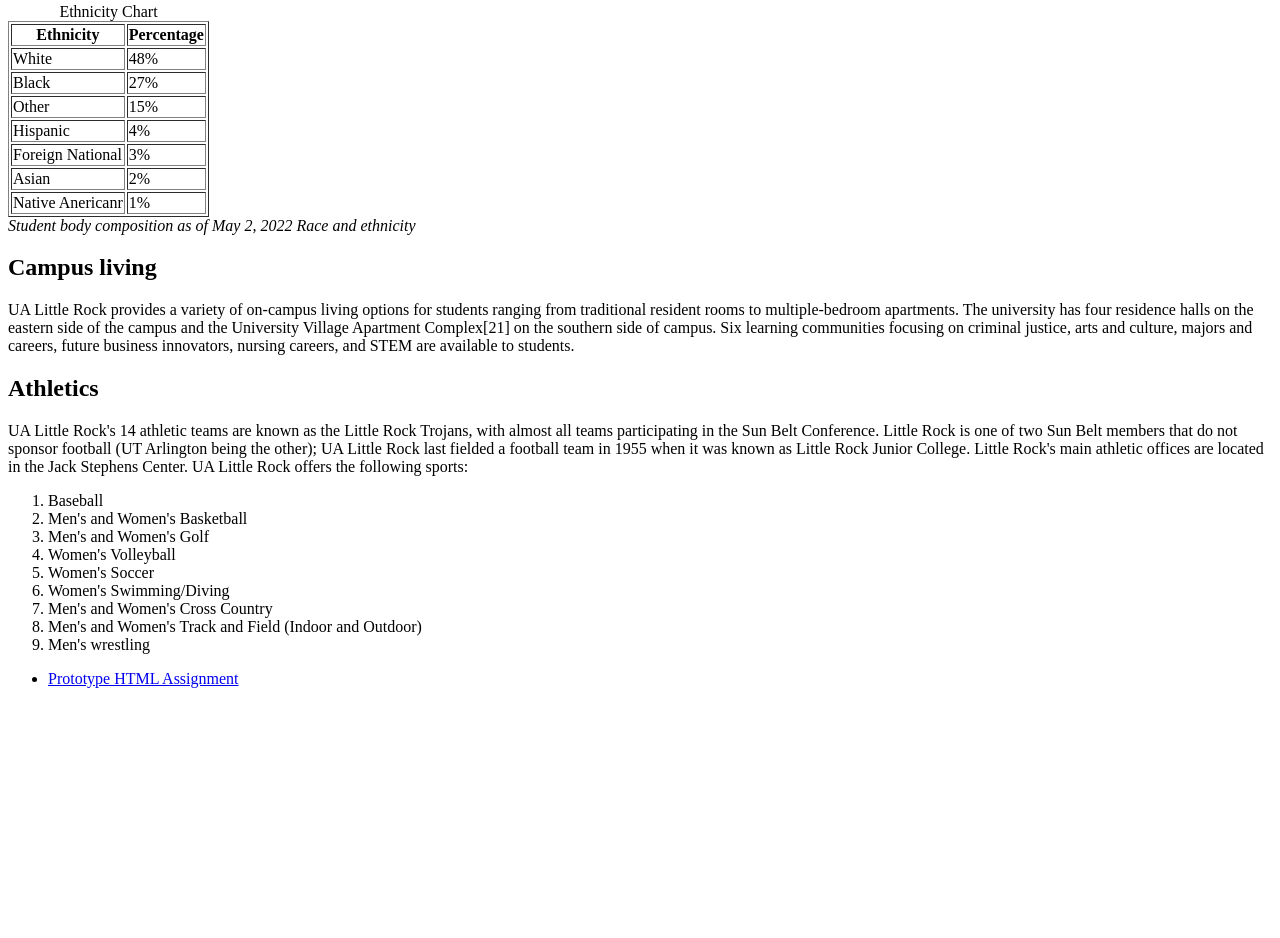
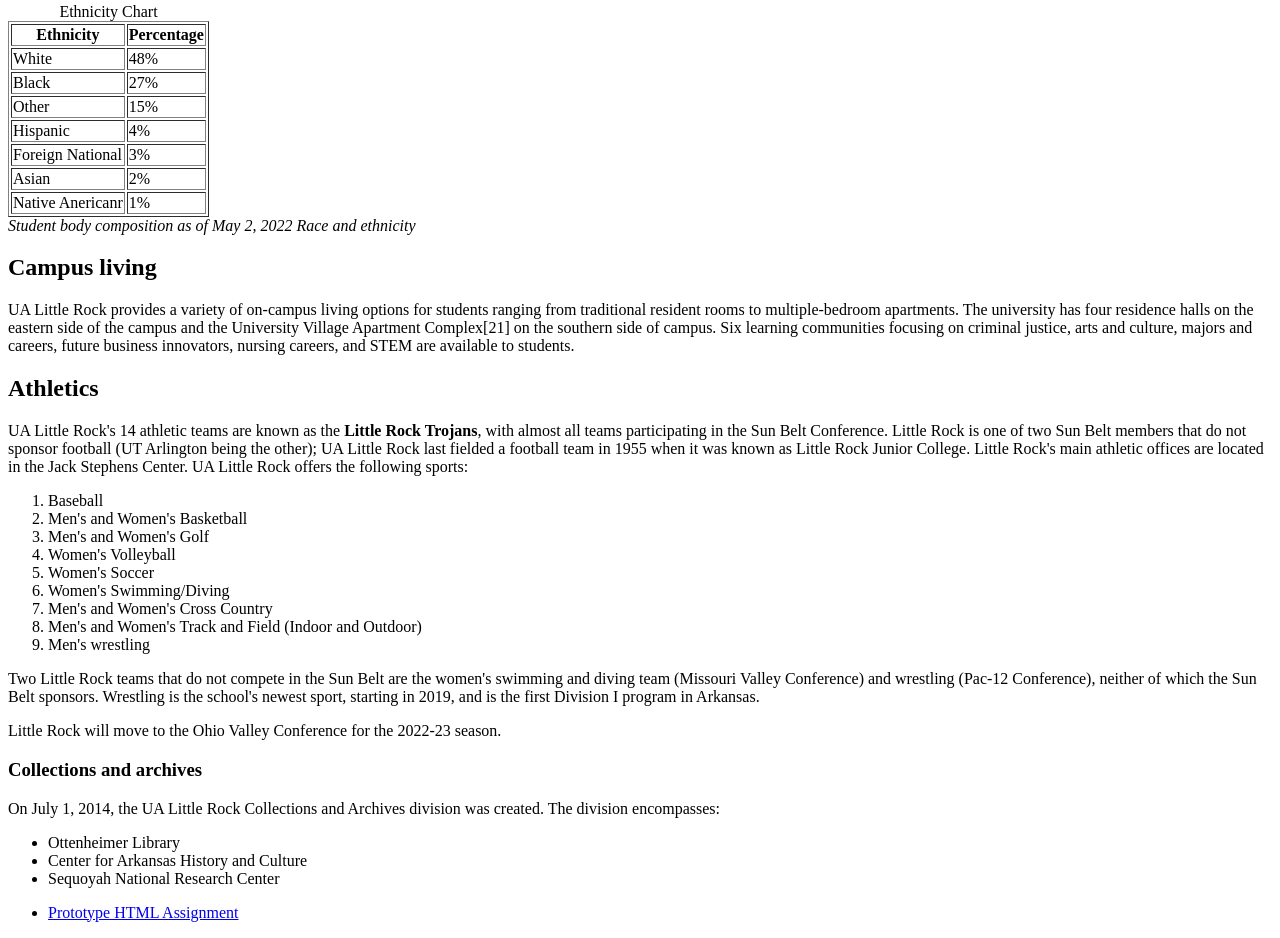
Before and after one commit to stefanyroman/web-technologies, a plain HTML site: page prototype/index.html in a window 1280 px wide. Shown: the part 591-1529 px from the top of the page. Before the commit the page ends 1295 px from the top, so only its background shows below. Drawn offline with Linux system fonts and the light colour scheme.

Commit message:
Finished doc

```diff
--- a/prototype/index.html
+++ b/prototype/index.html
@@ -82,7 +82,7 @@ First assignment
 <p>UA Little Rock provides a variety of on-campus living options for students ranging from traditional resident rooms to multiple-bedroom apartments. The university has four residence halls on the eastern side of the campus and the University Village Apartment Complex[21] on the southern side of campus. Six learning communities focusing on criminal justice, arts and culture, majors and careers, future business innovators, nursing careers, and STEM are available to students.</p>
 
 <h2>Athletics</h2>
-<p>UA Little Rock's 14 athletic teams are known as the Little Rock Trojans, with almost all teams participating in the Sun Belt Conference. Little Rock is one of two Sun Belt members that do not sponsor football (UT Arlington being the other); UA Little Rock last fielded a football team in 1955 when it was known as Little Rock Junior College. Little Rock's main athletic offices are located in the Jack Stephens Center. UA Little Rock offers the following sports:</p>
+<p>UA Little Rock's 14 athletic teams are known as the <b>Little Rock Trojans</b>, with almost all teams participating in the Sun Belt Conference. Little Rock is one of two Sun Belt members that do not sponsor football (UT Arlington being the other); UA Little Rock last fielded a football team in 1955 when it was known as Little Rock Junior College. Little Rock's main athletic offices are located in the Jack Stephens Center. UA Little Rock offers the following sports:</p>
     <ol>
      <li>Baseball</li>
     <li>Men's and Women's Basketball</li>
@@ -94,6 +94,17 @@ First assignment
     <li>Men's and Women's Track and Field (Indoor and Outdoor)</li>
     <li>Men's wrestling</li>
     </ol>
+<p>Two Little Rock teams that do not compete in the Sun Belt are the women's swimming and diving team (Missouri Valley Conference) and wrestling (Pac-12 Conference), neither of which the Sun Belt sponsors. Wrestling is the school's newest sport, starting in 2019, and is the first Division I program in Arkansas.</p>
+<p>Little Rock will move to the Ohio Valley Conference for the 2022-23 season.</p>
+
+<h3>Collections and archives</h3>
+<p>On July 1, 2014, the UA Little Rock Collections and Archives division was created. The division encompasses:</p>
+<ul>
+    <li>Ottenheimer Library</li>
+    <li>Center for Arkansas History and Culture</li>
+    <li>Sequoyah National Research Center</li>
+</ul>
+
     </main>
   <nav>
     <ul>
```
